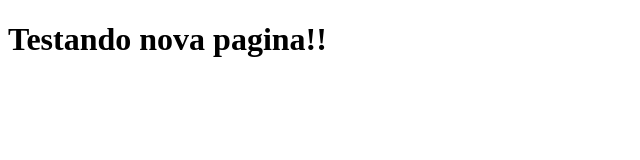
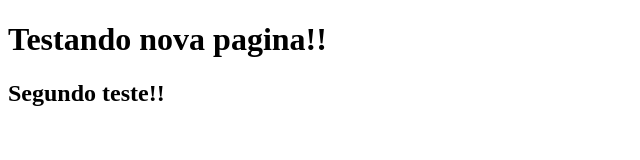
Before and after one commit to atilawfonseca/gerenciador_produtividade, a plain HTML site: page index.html in a window 1280 px wide. Shown: the whole page, without its empty margins (0-640 px from the left). Drawn offline with Linux system fonts and the light colour scheme.

Commit message:
segundo teste, mudanca na ramificacao

```diff
--- a/index.html
+++ b/index.html
@@ -3,5 +3,6 @@
 
     <body>
         <h1>Testando nova pagina!!</h1>
+        <h2>Segundo teste!!</h2>
     </body>
 </html>
```
